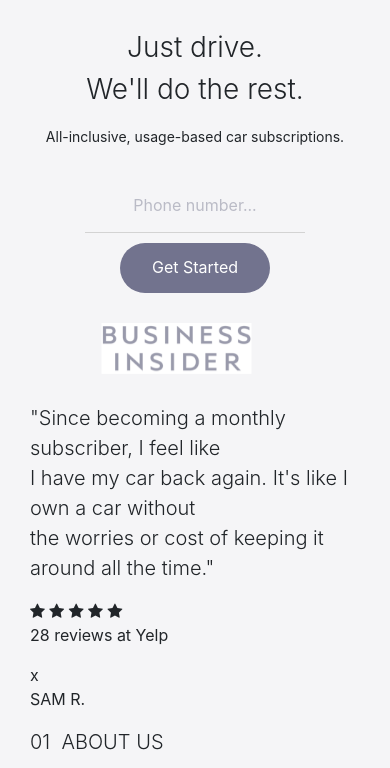
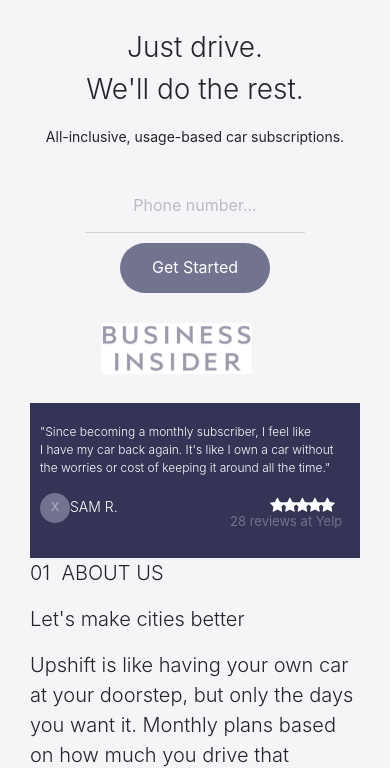
Before and after one commit to darothub/upshift, a plain HTML site: page index.html in a window 390 px wide. Shown: the part 100-868 px from the top of the page. Drawn offline with nearby package versions, Linux system fonts and the light colour scheme.

Commit message:
add testimony for mobile

```diff
--- a/index.html
+++ b/index.html
@@ -114,12 +114,13 @@
             </div>
             <div class="testimony">
                 <div id="text-line"></div>
-                <p class="lead">
+                <p id="test-text" class="lead">
                     "Since becoming a monthly subscriber, I feel like<br> I have my car
                     back again. It's like I own a car without<br>
                     the worries or cost of keeping it around all the time."
                 </p>
                 <div id="rating">
+                    <div class="review rating">
                         <div id="stars">
                             <span class="fa fa-star checked"></span>
                             <span class="fa fa-star checked"></span>
@@ -127,11 +128,13 @@
                             <span class="fa fa-star checked"></span>
                             <span class="fa fa-star checked"></span>
                         </div>
-                    <P>28 reviews at Yelp</P>
+                        <P id="review-text">28 reviews at Yelp</P>
                     </div>
-                <div id="name">
-                    <diV id="x">x</diV>
-                    <div><p>SAM R.</p></div>
+
+                    <div id="name" class="rating">
+                        <div id="x">x</div>
+                        <p id="name-text" class="lead">SAM R.</p>
+                    </div>
                 </div>
             </div>
         </div>
--- a/style.css
+++ b/style.css
@@ -122,6 +122,89 @@ input:focus{
 #curbed{
    margin-top: -10px;
 }
+.testimony{
+    width: auto;
+    background-color: #333456;
+    z-index: 1;
+    padding: 10px;
+    box-sizing: border-box;
+
+    /* grid-gap: -340px; */
+}
+#text-line{
+    display: none;
+}
+.testimony #test-text{
+    font-size:12px;
+    color: #fff;
+    margin-top: 10px;
+    text-align: justify;
+}
+#rating #name{
+    width: 80px;
+    display:flex;
+    /* background-color: blue; */
+    flex: 1;
+    order: 1;
+}
+
+#name #x{
+    width: 30px;
+    height: 30px;
+    border-radius: 50%;
+    color: #a9aaba;
+    background-color: #72738e;
+    text-align: center;
+    /* margin-top: 20px; */
+}
+
+#name #name-text{
+    font-size: 14px;
+    color: #fff;
+    margin-left: 0px;
+    margin-top: 3px;
+}
+.checked{
+    color: #fff;
+    letter-spacing: 0;
+}
+#rating{
+    grid-column: 2;
+    display: flex;
+    flex-direction: row;
+    justify-content: space-between;
+    /* background-color: red; */
+    /* grid-template-columns: 1fr;
+    grid-row: 2;
+    margin-left: 100px; */
+}
+#rating span{
+    width: .5em;
+}
+
+.rating{
+    flex-basis: 40%;
+}
+.review{
+    flex: 1;
+    order: 2;
+    /* background-color: blue; */
+    height: auto;
+    display: flex;
+    flex-direction: column;
+}
+.review #review-text{
+    margin-left: 35px;
+    margin-top: -5px;
+    font-size: 13px;
+    color: #72738e;
+}
+#stars{
+    flex: 1;
+    /* background-color: green; */
+    margin-left: 75px;
+}
+
 
 
 @media only screen and (min-width: 600px) {
```
Lines whose indentation alone changed are shown as unchanged.
